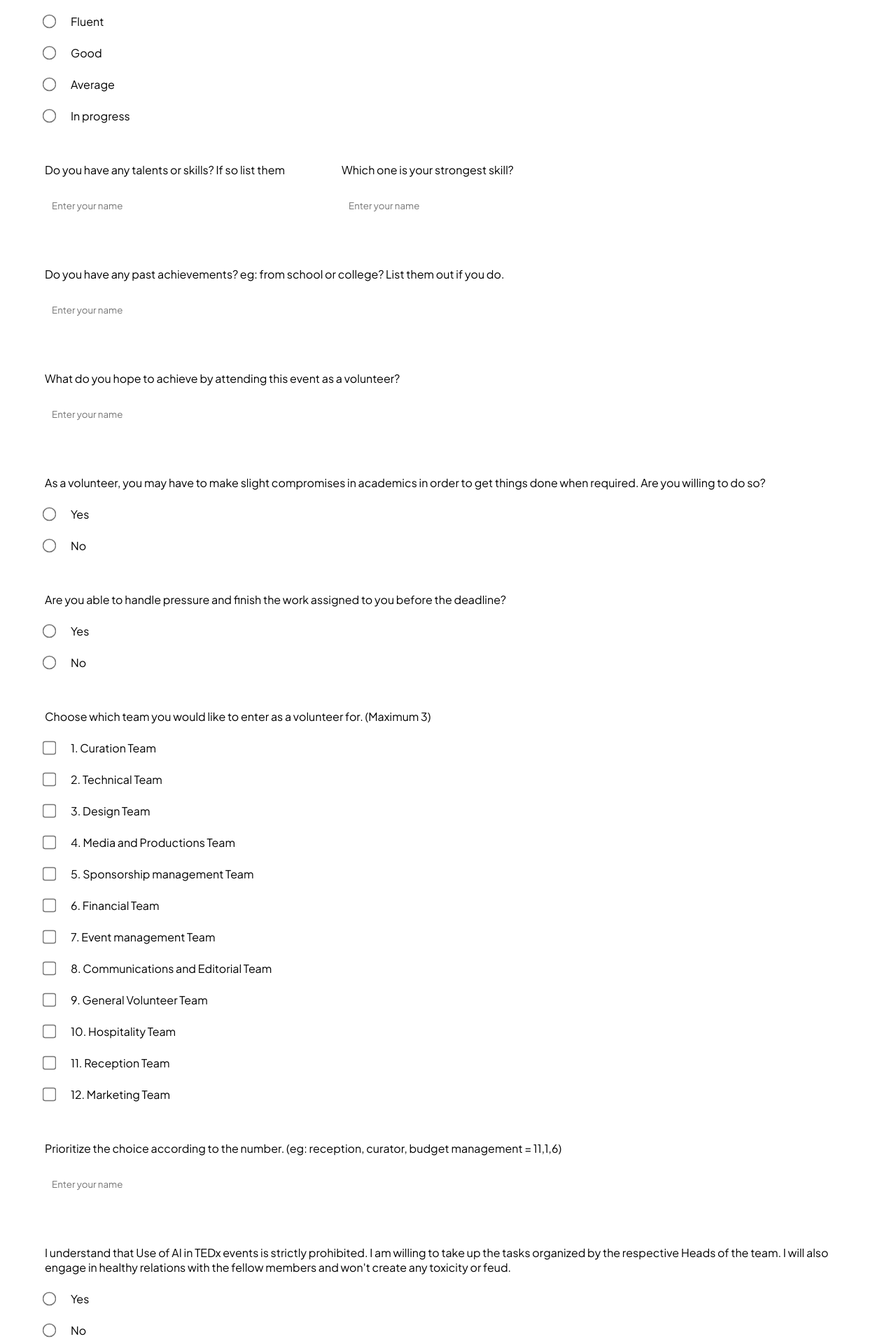
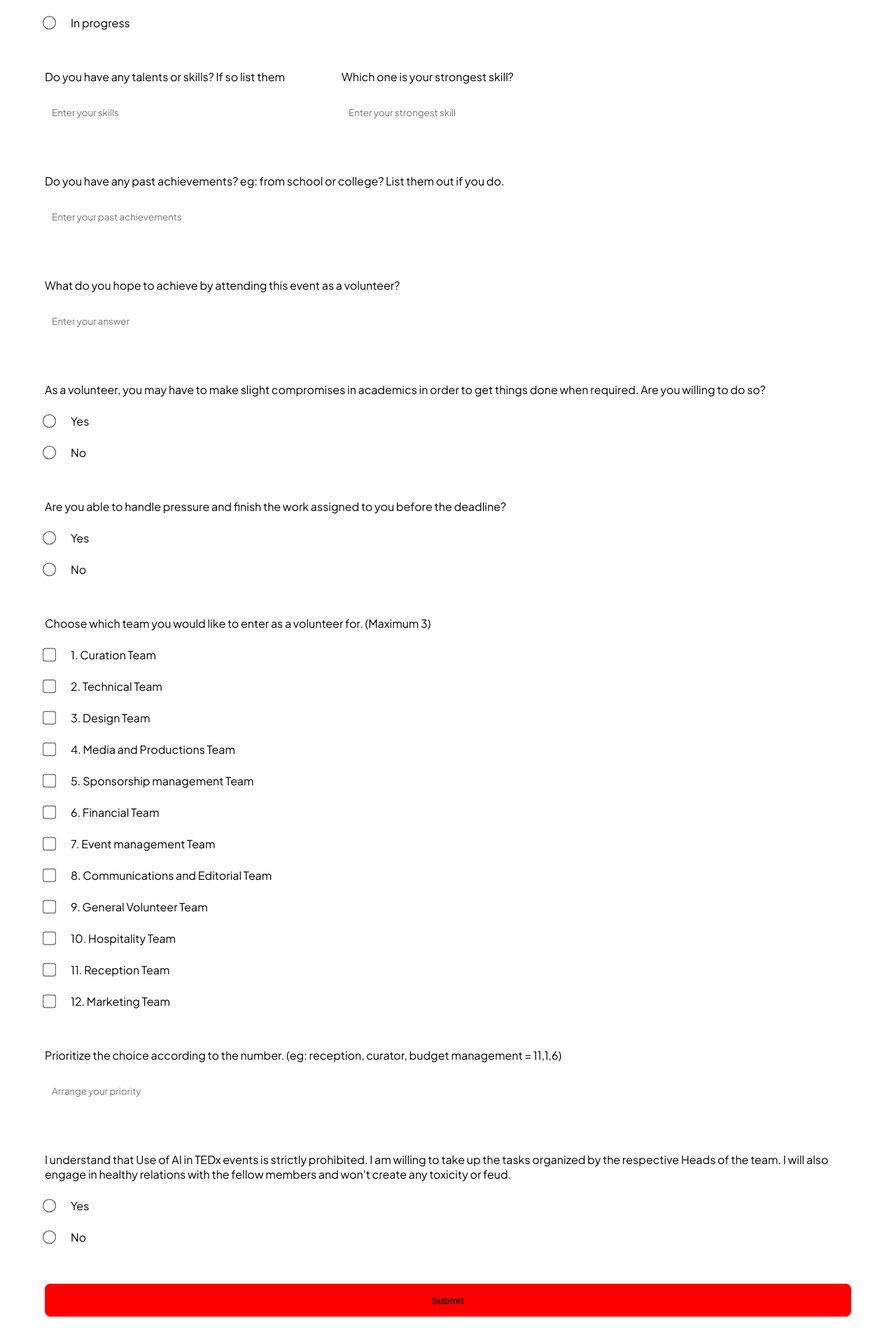
Before and after one commit to AbhishekNSanthosh/tedxccet_promo, a Next.js app: page /reg-form in a window 1280 px wide. Shown: the part 1267-3180 px from the top of the page at 70% size. Built offline with nearby package versions, Linux system fonts and the light colour scheme.

Commit message:
feat:registration

```diff
--- a/src/app/reg-form/page.jsx
+++ b/src/app/reg-form/page.jsx
@@ -1,6 +1,38 @@
-import React from 'react'
+"use client"
+
+import React, { useState } from 'react'
 import styles from '../../themes/form.module.css'
 export default function page() {
+    const [name, setName] = useState("");
+    const [mobNo, setMobNo] = useState("");
+    const [semester, setSemester] = useState("");
+    const [email, setEmail] = useState("");
+    const [isAttended, setIsAttended] = useState("");
+    const [willingToCommunicateWithYourFellow, setIwillingToCommunicateWithYourFellow] = useState("");
+    const [timeOnTheInternet, setTimeOnTheInternet] = useState("");
+    const [speakingSkills, setSpeakingSkills] = useState("");
+    const [skills, setSkills] = useState("");
+    const [strongestSkill, setstrongestSkill] = useState("");
+    const [achievement, setAchievement] = useState("");
+    const [achieveByAttending, setAchieveByAttending] = useState("");
+    const [compromisesInAcademics, setCompromisesInAcademics] = useState("");
+    const [handlePressure, setHandlePressure] = useState("");
+    const [team, setTeam] = useState([]);
+    const [priority, setPriority] = useState("");
+    const [terms, setTerms] = useState("");
+
+
+    const handleCheckboxChange = (value) => {
+        if (team.includes(value)) {
+          // If already selected, remove it from the array
+          setTeam(team.filter((team) => team !== value));
+        } else {
+          // If not selected, check if the limit has been reached
+          if (team.length < 3) {
+            setTeam([...team, value]);
+          }
+        }
+      };
     return (
         <div className={styles.container}>
             <div className={styles.titileRow}>
@@ -9,7 +41,9 @@ export default function page() {
             <div className={styles.row}>
                 <div className={styles.item}>
                     <span className={styles.label}>Name</span>
-                    <input type="text" className={styles.short} placeholder="Enter your name" />
+                    <input type="text" value={name} onChange={(e) => {
+                        setName(e.target.value)
+                    }} className={styles.short} placeholder="Enter your name" />
                 </div>
 
                 <div className={styles.item}>
@@ -228,11 +262,11 @@ export default function page() {
             <div className={styles.row}>
                 <div className={styles.item}>
                     <span className={styles.label}>Do you have any talents or skills? If so list them</span>
-                    <input type="text" className={styles.medium} placeholder="Enter your name" />
+                    <input type="text" className={styles.medium} placeholder="Enter your skills" />
                 </div>
                 <div className={styles.item}>
                     <span className={styles.label}>Which one is your strongest skill?</span>
-                    <input type="text" className={styles.short} placeholder="Enter your name" />
+                    <input type="text" className={styles.short} placeholder="Enter your strongest skill" />
                 </div>
 
             </div>
@@ -240,14 +274,14 @@ export default function page() {
             <div className={styles.row}>
                 <div className={styles.item}>
                     <span className={styles.label}>Do you have any past achievements? eg: from school or college? List them out if you do.</span>
-                    <input type="text" className={styles.long} placeholder="Enter your name" />
+                    <input type="text" className={styles.long} placeholder="Enter your past achievements" />
                 </div>
             </div>
 
             <div className={styles.row}>
                 <div className={styles.item}>
                     <span className={styles.label}>What do you hope to achieve by attending this event as a volunteer?</span>
-                    <input type="text" className={styles.long} placeholder="Enter your name" />
+                    <input type="text" className={styles.long} placeholder="Enter your answer" />
                 </div>
             </div>
 
@@ -435,7 +469,7 @@ export default function page() {
             <div className={styles.row}>
                 <div className={styles.item}>
                     <span className={styles.label}>Prioritize the choice according to the number. (eg: reception, curator, budget management = 11,1,6)</span>
-                    <input type="text" className={styles.long} placeholder="Enter your name" />
+                    <input type="text" className={styles.long} placeholder="Arrange your priority" />
                 </div>
             </div>
 
@@ -466,6 +500,12 @@ export default function page() {
                 </div>
             </div>
 
+            <div className={styles.row}>
+                <div className={styles.item}>
+                    <button className={styles.submit}>Submit</button>
+                </div>
+            </div>
+
         </div>
     )
 }
--- a/src/themes/form.module.css
+++ b/src/themes/form.module.css
@@ -45,7 +45,7 @@
     border-radius: 10px;
     border: none;
     outline: none;
-    width: 20rem;
+    width: 20vw;
     height: 8vh;
 }
 
@@ -125,3 +125,17 @@
 .radio{
     transform: scale(1.5);
 }
+
+.submit{
+    display: flex;
+    align-items: center;
+    justify-content: center;
+    padding: 15px;
+    width: 90vw;
+    cursor: pointer;
+    font-weight: 600;
+    background-color: red;
+    border-radius: 8px;
+    outline: none;
+    border: none;
+}
```
Also changed, not shown: src/app/volunteer-registration/page.jsx (+13 -4 lines), src/themes/volunteer.module.css (+49 -5 lines).
